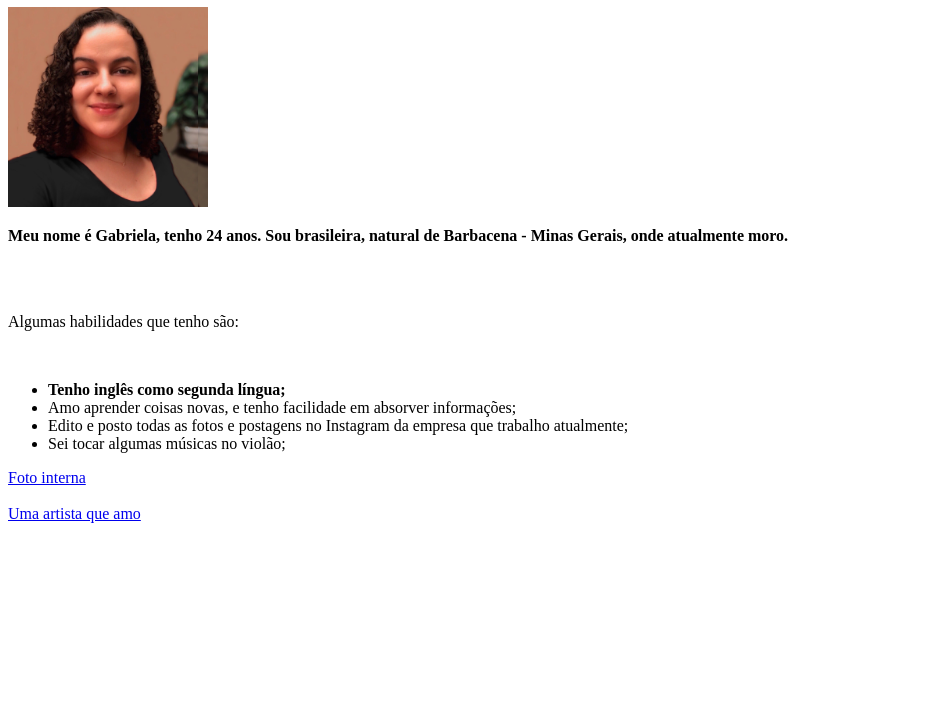
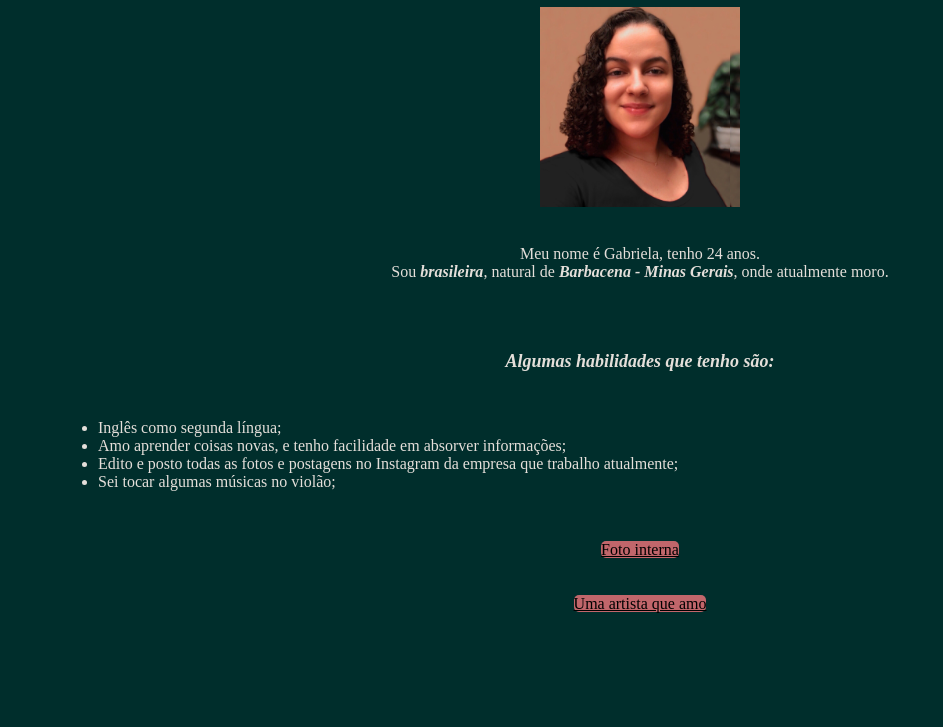
Before and after one commit to devgabrielav/devgabrielav.github.io, a plain HTML site: page index.html in a window 1280 px wide. Shown: the part 73-800 px from the top of the page, without its empty margins (0-943 px from the left). Drawn offline with Linux system fonts and the light colour scheme.

Commit message:
Modifica style do meu portfólio

```diff
--- a/index.html
+++ b/index.html
@@ -5,25 +5,56 @@
     <meta http-equiv="X-UA-Compatible" content="IE=edge">
     <meta name="viewport" content="width=device-width, initial-scale=1.0">
     <title>Document</title>
+    <style>
+        .dif-type{
+            font-style:normal;
+            text-align: center;
+        }
+        body{
+            background-color: rgb(0, 46, 44);
+            color: rgb(228, 223, 218);
+        }
+        div{
+            text-align: center;
+        }
+        .subtitulo{
+            text-align: center;
+            font-size: 18px;
+            font-weight: bold;
+            font-style: italic;
+            margin-bottom: -5px;
+        }
+        ul{
+            margin-left: 50px;
+            margin-bottom: 50px;
+        }
+        .links{
+            text-align: center;
+            line-height: 0px;
+            background-color: rgb(193, 102, 107);
+            color: black;
+            border-radius: 5px;
+        }
+    </style>
 </head>
 <body>
-    <h1>Gabriela Vicentini Miranda</h1>
-    <img src="selfie.JPG" width="200px" alt="Foto rosto Gabriela">
+    <h1 class="dif-type">Gabriela Vicentini Miranda</h1>
+    <div><img src="selfie.JPG" width="200px" alt="Foto rosto Gabriela" ></div>
     <br>
-    <p><strong>Meu nome é Gabriela, tenho 24 anos. Sou brasileira, natural de Barbacena - Minas Gerais, onde atualmente moro.</strong></p>
+    <p class="dif-type">Meu nome é Gabriela, tenho 24 anos.<br>  Sou <strong><em>brasileira</em></strong>, natural de <strong><em>Barbacena - Minas Gerais</em></strong>, onde atualmente moro.</p>
     <br>
     <br>
-    <p>Algumas habilidades que tenho são:</p>
+    <div class="subtitulo"><p>Algumas habilidades que tenho são:</p></div>
     <br>
     <ul>
-        <li><strong>Tenho inglês como segunda língua;</strong></li>
+        <li>Inglês como segunda língua;</li>
         <li>Amo aprender coisas novas, e tenho facilidade em absorver informações;</li>
         <li>Edito e posto todas as fotos e postagens no Instagram da empresa que trabalho atualmente;</li>
         <li>Sei tocar algumas músicas no violão;</li>
     </ul>
-    <a href="selfie.JPG" target="_blank">Foto interna</a>
+    <div><a class="links" href="selfie.JPG" target="_blank">Foto interna</a></div>
     <br>
     <br>
-    <a href="https://open.spotify.com/artist/6qqNVTkY8uBg9cP3Jd7DAH?si=DytcEp_qRGWzntcH0_x4JA" target="_blank">Uma artista que amo</a>
+    <div><a class="links" href="https://open.spotify.com/artist/6qqNVTkY8uBg9cP3Jd7DAH?si=DytcEp_qRGWzntcH0_x4JA" target="_blank">Uma artista que amo</a></div>
 </body>
 </html>
```
